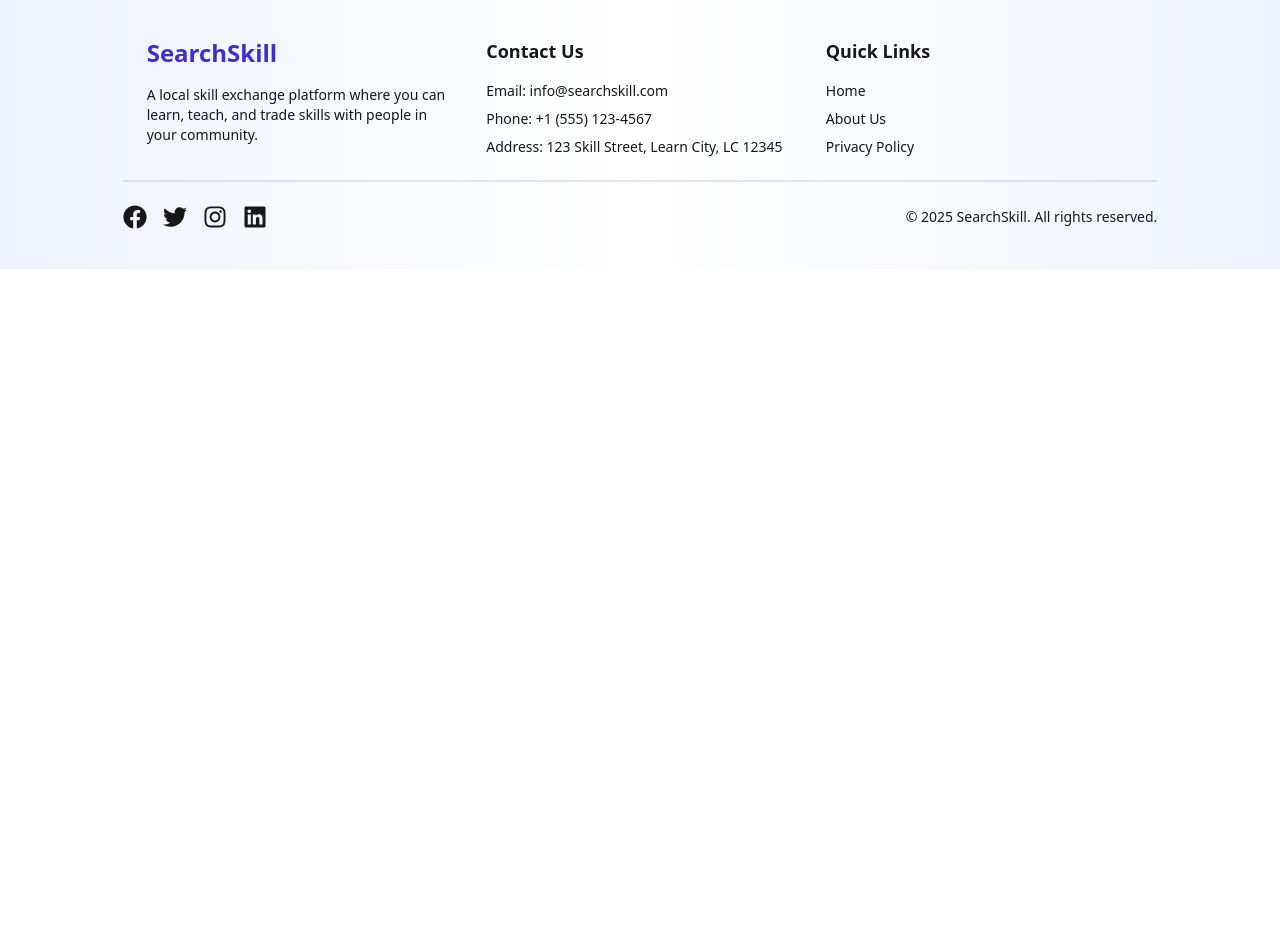
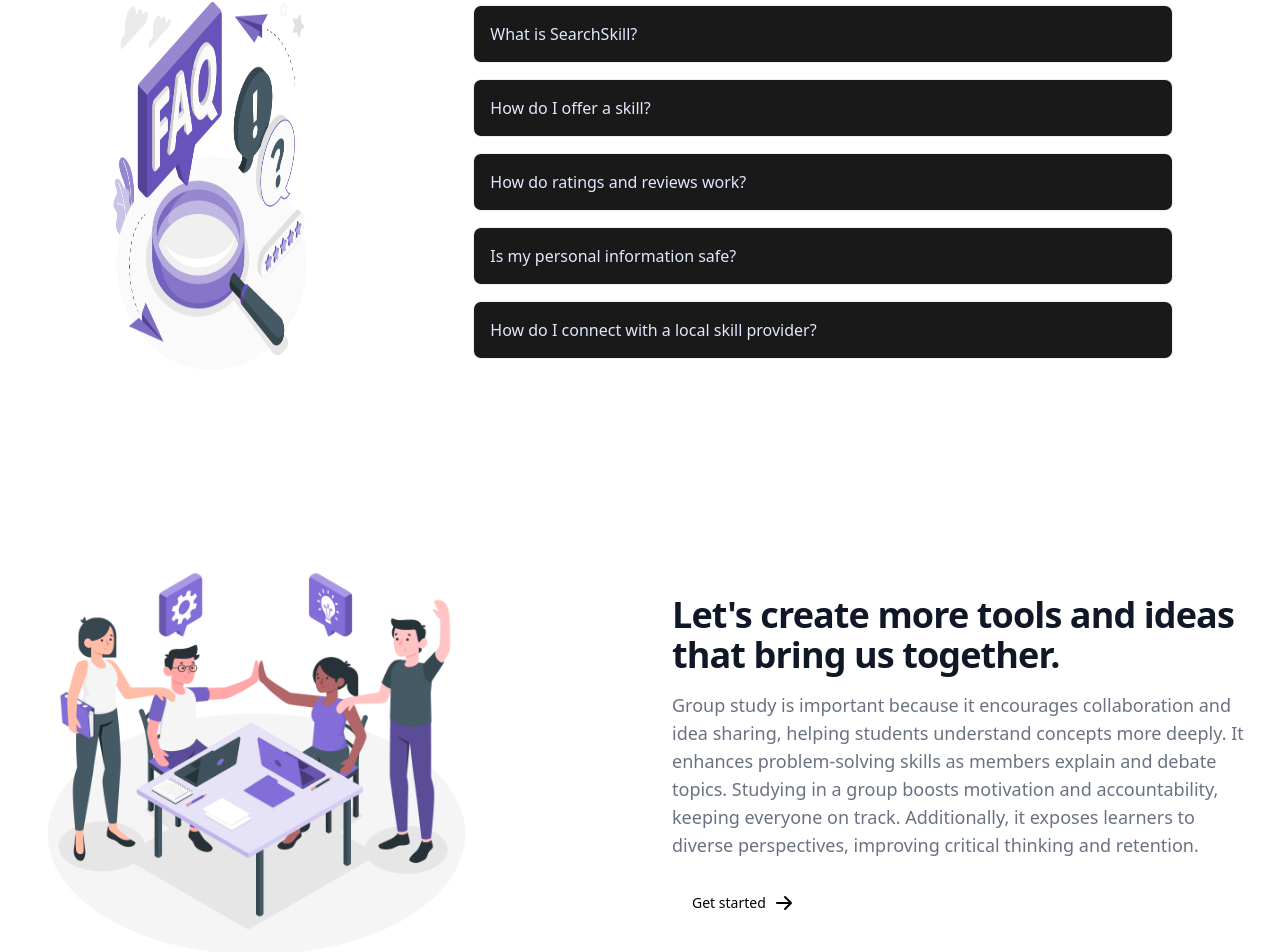
Before and after one commit to itstumpa/SearchSkill_ass_9, a React (Vite) app: page / in a window 1280 px wide. Shown: the part 2819-3771 px from the top of the page. Before the commit the page ends 3088 px from the top, so only its background shows below. Built offline with nearby package versions, Linux system fonts and the light colour scheme; no server answers.

Commit message:
faq, discount added

```diff
--- /dev/null
+++ b/public/faq.json
@@ -0,0 +1,29 @@
+[
+  {
+    "id": "faq001",
+    "question": "What is SearchSkill?",
+    "answer": "SearchSkill is a platform where individuals can offer, learn, and trade skills within their local community, from coding to yoga or music lessons."
+  },
+  {
+    "id": "faq002",
+    "question": "How do I offer a skill?",
+    "answer": "Simply create an account, list your skill with details, set your availability, and start connecting with learners nearby."
+  },
+
+  {
+    "id": "faq005",
+    "question": "How do ratings and reviews work?",
+    "answer": "After completing a session, users can rate and review each other to help maintain quality and trust on the platform."
+  },
+
+  {
+    "id": "faq007",
+    "question": "Is my personal information safe?",
+    "answer": "Absolutely. SearchSkill follows strict privacy policies to protect user data and never shares your info without consent."
+  },
+  {
+    "id": "faq008",
+    "question": "How do I connect with a local skill provider?",
+    "answer": "Once you find a skill or provider, you can send a request or message directly through the platform to schedule a session."
+  }
+]
--- a/src/Pages/Home/Home.jsx
+++ b/src/Pages/Home/Home.jsx
@@ -5,6 +5,8 @@ import TopCourseMarquee from "./Sections/TopCourseMarquee";
 import HowitWorks from "./Sections/HowitWorks";
 import Testimonials from "./Sections/Testimonials";
 import Discount from "./Sections/Discount";
+import GroupStudy from "./Sections/GroupStudy";
+import FAQ from "./Sections/FAQ";
 
 
 const Home = () => {
@@ -42,6 +44,14 @@ const Home = () => {
         <HowitWorks/>
       </div>
 
+      <div>
+        <FAQ/>
+      </div>
+
+      <div>
+        <GroupStudy/>
+      </div>
+
 
     </div>
   );
--- a/src/Pages/Home/Sections/Discount.jsx
+++ b/src/Pages/Home/Sections/Discount.jsx
@@ -15,10 +15,10 @@ const Discount = () => {
 				<span className="font-bold text-lg">TUMPA</span>
 			</div>
  <NavLink
-            to="/login"
+            to="/"
             className="px-5 mt-4 lg:mt-0 py-3 rounded-md border block bg-white text-black font-semibold dark:border-gray-600"
           >
-            Shop Now
+            Buy Now
           </NavLink>
           </div>
 	</div>
--- /dev/null
+++ b/src/Pages/Home/Sections/FAQ.jsx
@@ -0,0 +1,45 @@
+import FAQs from "../../../assets/FAQ.png";
+import React from "react";
+// import faqData from "../../../..public/faq.json";
+import faqData from "../../../../public/faq.json"
+
+const FAQ = () => {
+  return (
+    <div className="parent flex gap-40 max-w-10/12 mx-auto justify-center my-20 items-center">
+
+
+
+      <div>
+        <img className="w-[400px] h-[400px] lg:flex hidden" src={FAQs} alt="" />
+      </div>
+
+
+
+      <div>
+
+
+<div className="flex flex-col items-center gap-4 my-12">
+      {faqData.map((faq) => (
+        <div
+          key={faq.id}
+          className="bg-base-100 w-[700px] border-base-300 collapse border rounded-lg"
+        >
+          <input type="checkbox" className="peer" />
+          <div className="collapse-title bg-black/90 text-primary-content peer-checked:bg-violet-600 peer-checked:text-secondary-content font-medium">
+            {faq.question}
+          </div>
+          <div className="collapse-content bg-violet-600 text-primary-content peer-checked:bg-violet-600 peer-checked:text-secondary-content">
+            <p>{faq.answer}</p>
+          </div>
+        </div>
+      ))}
+    </div>
+
+
+
+      </div>
+    </div>
+  );
+};
+
+export default FAQ;
--- /dev/null
+++ b/src/Pages/Home/Sections/GroupStudy.jsx
@@ -0,0 +1,53 @@
+import React from 'react';
+import Team from "../../../assets/Team.png"
+const GroupStudy = () => {
+  return (
+    <section className="bg-white dark:bg-violet-600">
+      <div className="mx-auto max-w-screen-xl px-4 sm:px-6 lg:px-8 py-8 sm:py-12 md:grid md:grid-cols-2 md:gap-12 lg:gap-16 items-center">
+        {/* Images */}
+        <div className="flex justify-center md:justify-start mb-6 md:mb-0">
+          <img
+            className="w-full max-w-md dark:hidden"
+            src={Team}
+            alt="dashboard image"
+          />
+          <img
+            className="w-full max-w-md hidden dark:block"
+            src={Team}
+            alt="dashboard image"
+          />
+        </div>
+
+        {/* Text Content */}
+        <div className="text-center md:text-left">
+          <h2 className="text-3xl sm:text-4xl font-extrabold tracking-tight text-gray-900 dark:text-white mb-4">
+            Let's create more tools and ideas that bring us together.
+          </h2>
+          <p className="text-gray-500 dark:text-gray-400 sm:text-lg mb-6">
+            Group study is important because it encourages collaboration and idea sharing, helping students understand concepts more deeply. It enhances problem-solving skills as members explain and debate topics. Studying in a group boosts motivation and accountability, keeping everyone on track. Additionally, it exposes learners to diverse perspectives, improving critical thinking and retention.
+          </p>
+          <a
+            href="/"
+            className="inline-flex items-center justify-center md:justify-start text-black bg-primary-700 hover:bg-primary-800 focus:ring-4 focus:ring-primary-300 dark:focus:ring-primary-900 font-medium rounded-lg text-sm px-5 py-2.5 bg-white  text-center transition"
+          >
+            Get started
+            <svg
+              className="ml-2 -mr-1 w-5 h-5"
+              fill="currentColor"
+              viewBox="0 0 20 20"
+              xmlns="http://www.w3.org/2000/svg"
+            >
+              <path
+                fillRule="evenodd"
+                d="M10.293 3.293a1 1 0 011.414 0l6 6a1 1 0 010 1.414l-6 6a1 1 0 01-1.414-1.414L14.586 11H3a1 1 0 110-2h11.586l-4.293-4.293a1 1 0 010-1.414z"
+                clipRule="evenodd"
+              />
+            </svg>
+          </a>
+        </div>
+      </div>
+    </section>
+  );
+};
+
+export default GroupStudy;
--- a/src/Pages/Login/Login.jsx
+++ b/src/Pages/Login/Login.jsx
@@ -128,7 +128,7 @@ const handleForgotPasswordClick = () => {
       </button>
               </div>
 
-              <button type="submit" className="btn btn-neutral mt-4 w-full">
+              <button type="submit" className="btn btn-neutral bg-violet-600 mt-4 w-full">
                 Login
               </button>
 {/* or design  */}
--- a/src/Pages/Register/Register.jsx
+++ b/src/Pages/Register/Register.jsx
@@ -161,7 +161,7 @@ const Register = () => {
             placeholder="Enter image URL"
           />
 
-            <button type="submit" className="btn btn-neutral mt-8 ">
+            <button type="submit" className="btn btn-neutral bg-violet-600 mt-8 ">
               Register
             </button>
 
```
Also changed, not shown: src/assets/FAQ.png (added), src/assets/Team.png (added).
